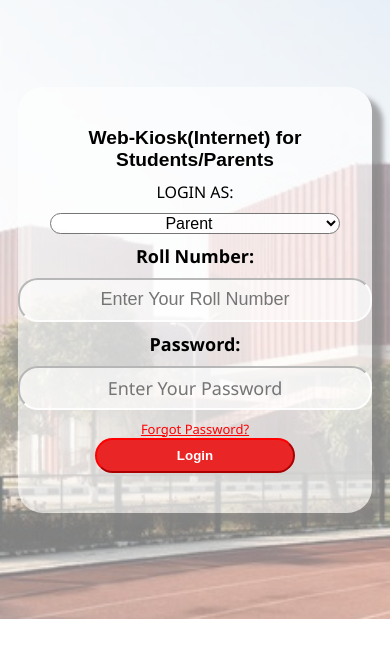
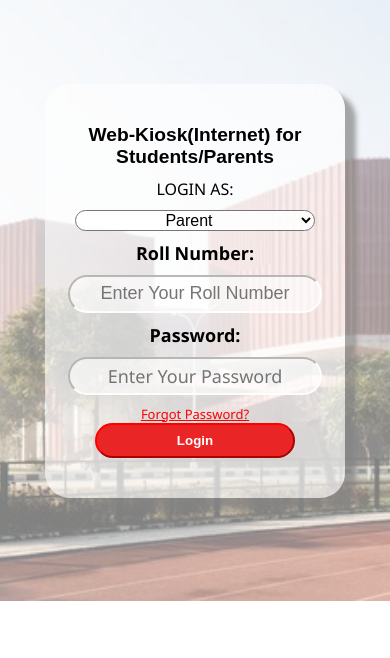
Before and after one commit to Vegito2400/webkiosk_concept_login, a plain HTML site: page index.html in a window 390 px wide. Shown: the part 140-798 px from the top of the page. Drawn offline with Linux system fonts and the light colour scheme.

Commit message:
Update style.css

```diff
--- a/style.css
+++ b/style.css
@@ -60,6 +60,7 @@ main{
     display: grid;
     grid-template-rows: 0.6fr 2.6fr 0.6fr;
     width:auto;
+    min-width: 300px;
     height: auto;
     font-family: sans-serif;
     z-index: 1;
@@ -150,4 +151,15 @@ main{
     .login h1{
         font-size: larger;
     }
+    .login .person{
+        width: 240px;
+    }
+    #roll{
+        width: 250px;
+        height: 34px;
+    }
+    #pass{
+        height: 34px;
+        width: 250px;
+    }
 }
```
